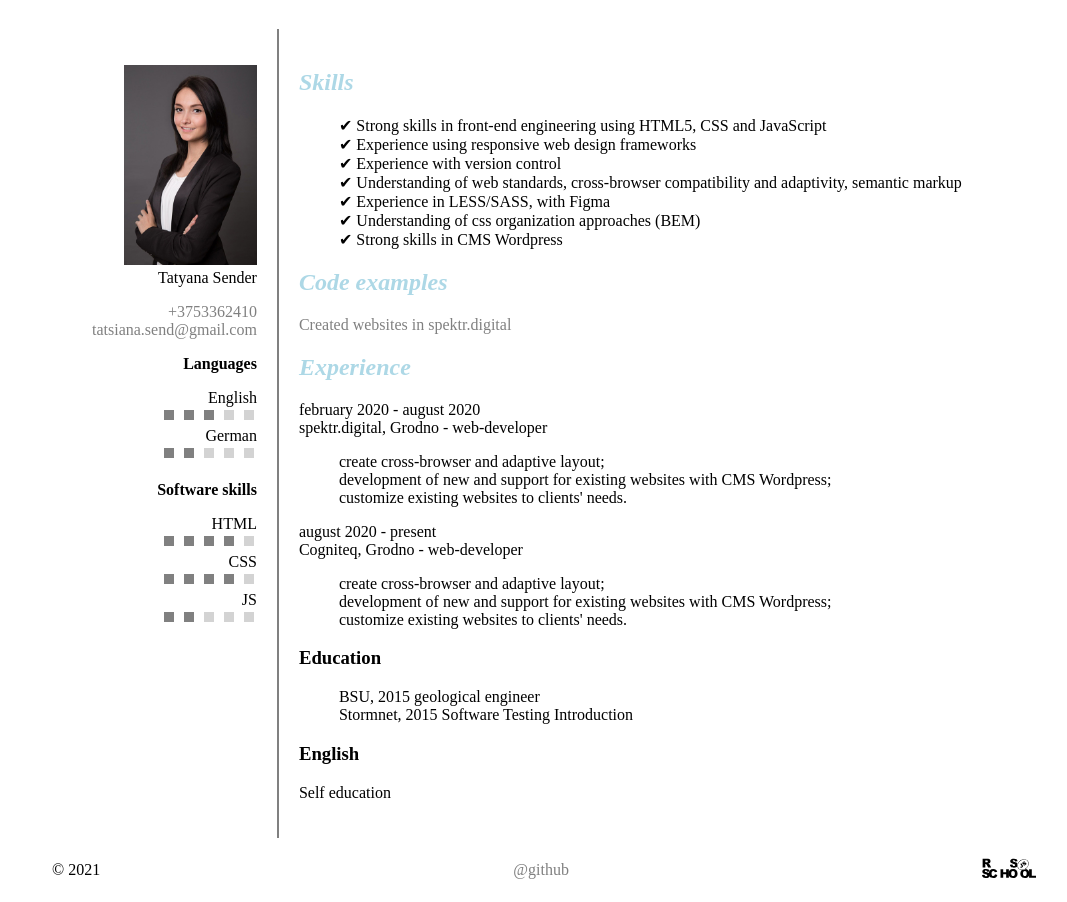
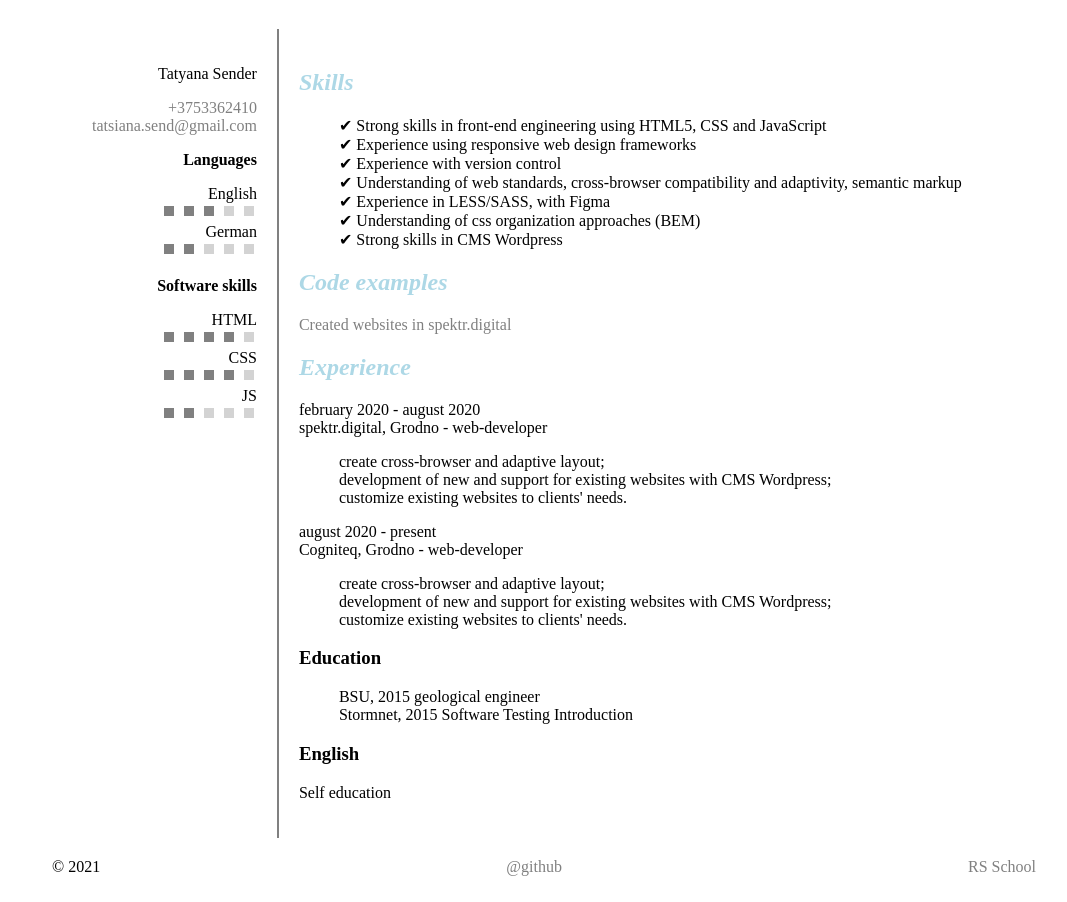
Before and after one commit to tatsianasender/rsschool-cv, a plain HTML site: page index.html in a window 1280 px wide. Shown: the part 90-992 px from the top of the page, without its empty margins (96-1163 px from the left). Drawn offline with Linux system fonts and the light colour scheme.

Commit message:
fix: img tag

```diff
--- a/index.html
+++ b/index.html
@@ -13,7 +13,6 @@
 <main>
     <aside>
         <figure>
-            <img src="photo.jpg" alt="photo">
             <figcaption>Tatyana Sender</figcaption>
         </figure>
         <ul>
@@ -106,9 +105,7 @@
 </main>
 <footer>
     &copy; 2021 <a href="https://github.com/tatsianasender/">@github</a>
-    <a href="https://rs.school/js/">
-        <img src="rs_school_js.svg" alt="RS School">
-    </a>
+    <a href="https://rs.school/js/">RS School</a>
 </footer>
 </body>
 </html>
```
